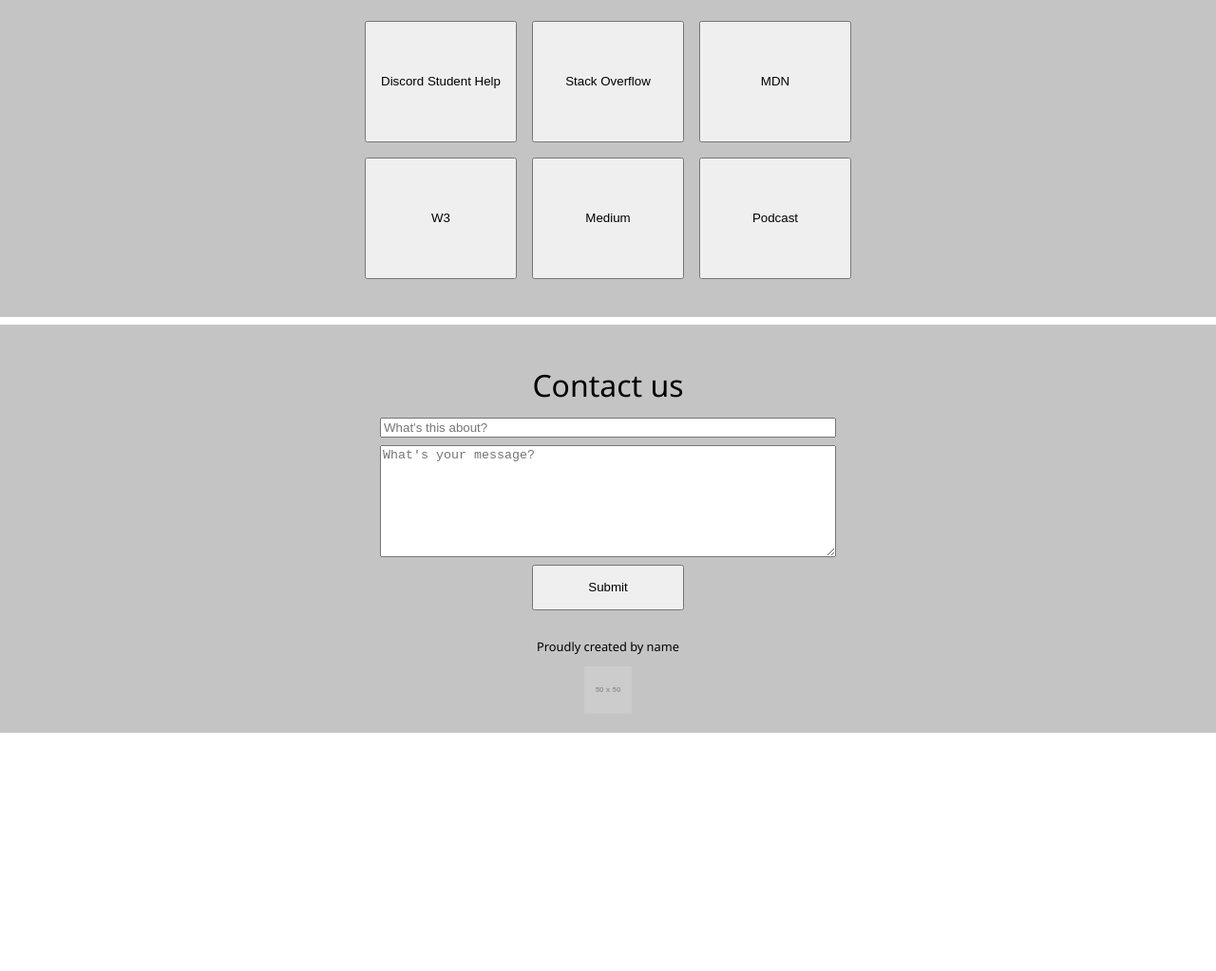
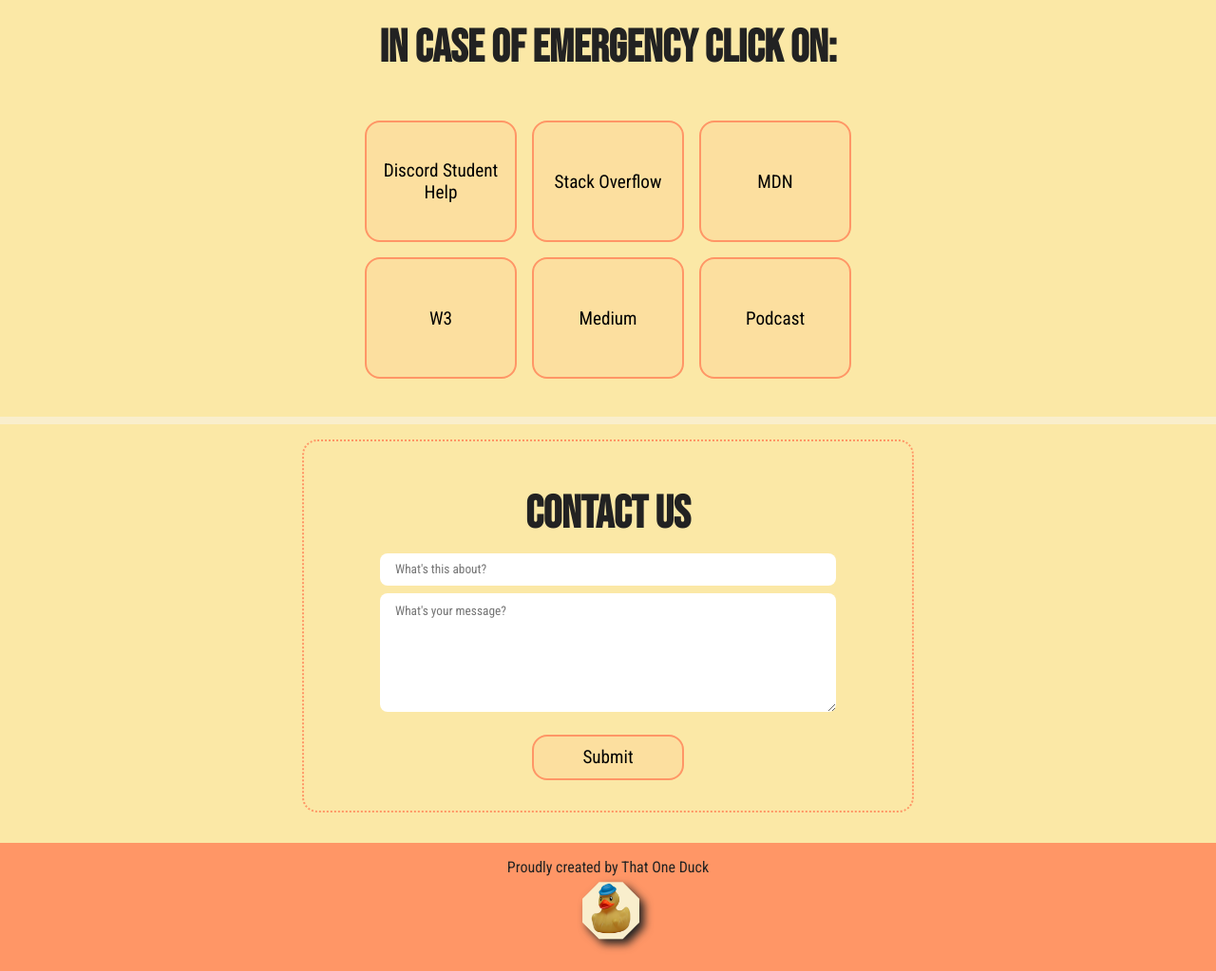
Before and after one commit to FreddySeydon/CS_ex_wireframe, a plain HTML site: page index.html in a window 1280 px wide. Shown: the part 800-1823 px from the top of the page at 95% size. Before the commit the page ends 1572 px from the top, so only its background shows below. Drawn offline with Linux system fonts and the light colour scheme; placeholder pictures from the web are drawn by us.

Commit message:
Finished Styling

```diff
--- a/index.html
+++ b/index.html
@@ -7,12 +7,14 @@
     <meta name="viewport" content="width=device-width, initial-scale=1.0">
     <title>HTML Wireframe Exercise</title>
     <link rel="stylesheet" href="style.css">
+    <link rel="stylesheet" href="https://fonts.googleapis.com/css?family=Bebas+Neue">
+    <link rel="stylesheet" href="https://fonts.googleapis.com/css?family=Roboto+Condensed">
 </head>
 
 <body>
     <header>
         <nav>
-            <img src="http://via.placeholder.com/200x100" alt="Company Logo">
+            <img src="img/duck-logo.png" alt="Company Logo">
             <div class="navElements">
                 <ul>
                     <li><a href="#home">Home</a></li>
@@ -33,9 +35,9 @@
         <section id="duck">
             <div class="duckText">
                 <p>Text about this page > what is this for?</p>
-                <button>Button</button>
+                <button onclick="window.location.href='https://renja.cc'">Button</button>
             </div>
-            <img src="http://via.placeholder.com/300x300" alt="placeholder Image">
+            <img src="img/duck-headshot.png" alt="placeholder Image">
         </section>
         <section id="emergency">
             <h1>In case of Emergency click on:</h1>
@@ -51,15 +53,15 @@
         <section id="contact">
             <form action="">
                 <h1>Contact us</h1>
-                <input type="text" name="subject" placeholder="What's this about?" id="">
-                <textarea name="message" id="message" placeholder="What's your message?" cols="30" rows="10"></textarea>
+                <input class="formField" type="text" name="subject" placeholder="What's this about?" id="">
+                <textarea class="formField" name="message" id="message" placeholder="What's your message?" cols="30" rows="10"></textarea>
                 <button type="submit">Submit</button>
             </form>
         </section>
         <footer>
             <div class="credits">
-                <p>Proudly created by name</p>
-                <img src="http://via.placeholder.com/50x50" alt="Face of Creator">
+                <p>Proudly created by That One Duck</p>
+                <img src="img/duck-credits.png" alt="That One Duck">
             </div>
         </footer>
     </main>
--- a/style.css
+++ b/style.css
@@ -1,8 +1,55 @@
+:root {
+    --main-color:#f9eecc;
+    --section-color: rgb(251, 232, 166);
+    --nav-color: rgba(145, 120, 88, 0.2);
+    --font-color: #222222;
+    --orange-color: #ff9666;
+    --transition-time: 0.3s;
+}
+
 html, body {
     font-family: 'Segoe UI', Tahoma, Geneva, Verdana, sans-serif;
     margin: 0;
     padding: 0;
     box-sizing: border-box;
+    color: var(--font-color);
+    font-family: "Roboto Condensed", sans-serif;
+}
+
+body {
+    background-color: var(--main-color);
+}
+
+h1 {
+    font-family: "Bebas Neue", sans-serif;
+    font-size: 3rem;
+}
+
+p {
+    font-family: "Roboto Condensed", sans-serif;
+    font-size: 1.5rem;
+}
+
+button {
+    border-radius: 1rem;
+    border-style: solid;
+    border-width: 0.15rem;
+    border-color: var(--orange-color);
+    background-color: rgba(255, 150, 102, 0.1);
+    font-family: "Roboto Condensed", sans-serif;
+    font-size: 1.2rem;
+    transition: background-color var(--transition-time), color var(--transition-time);
+}
+
+button:hover{
+    background-color: var(--orange-color);
+    cursor: pointer;
+    color: white;
+}
+
+button:active {
+    background-color: #cc7851;
+    border-style: dotted;
 }
 
 nav {
@@ -13,16 +60,26 @@ nav {
     padding-right: 6rem;
     padding-top: 1rem;
     padding-bottom: 1rem;
-    background-color: #eaeaea;
+    background-color: var(--nav-color);
+    font-size: 1.2rem;
+    border-bottom: dashed var(--orange-color);
 }
 
 nav img {
-    width: 10rem;
+    max-width: 10rem;
+    max-height: 10rem;
     height: auto;
+    width: auto;
+    /* box-shadow: 10px 10px #222222;*/
+    -webkit-filter: drop-shadow(5px 5px 5px #222);
+    filter: drop-shadow(5px 5px 5px #222);
+    padding-top: 1rem;
 }
 
 nav ul {
     display: flex;
+    flex-wrap: wrap;
+    row-gap: 1rem;
 }
 
 nav ul li {
@@ -31,15 +88,21 @@ nav ul li {
     align-items: center;
     justify-content: center;
     margin-right: 2rem;
-    background-color: white;
+    background-color: transparent;
     width: 10rem;
     height: 5rem;
+    border-radius: 1rem;
+    border-style: solid;
+    border-width: 0.15rem;
+    border-color: var(--orange-color);
+    transition: background-color var(--transition-time);
     /* text-align: center; */
 }
 
 nav a {
     text-decoration: none;
     color: black;
+    transition: color var(--transition-time);
     /* padding: 2rem 3.7rem;
     margin: -2rem -3.7rem; */
 }
@@ -49,15 +112,19 @@ nav li:hover a {
 }
 
 nav ul li:hover {
-    background-color: #c4c4c4;
+    background-color: var(--orange-color);
     cursor: pointer;
+}
+
+nav ul li:active {
+    background-color: #cc7851;
 }
 
 section {
     display: flex;
     justify-content: center;
     align-items: center;
-    background-color: #c4c4c4;
+    background-color: var(--section-color);
     min-height: 30vh;
     padding: 1rem;
     margin-bottom: 0.5rem;
@@ -66,11 +133,6 @@ section {
 
 section img {
     height: auto;
-}
-
-h1 {
-    font-size: 2rem;
-    font-weight: normal;
 }
 
 section p {
@@ -94,6 +156,16 @@ section p {
 #duck img {
     width: 18rem;
     height: auto;
+    border-style: dotted;
+    border-radius: 3rem;
+    padding: 1rem;
+    border-color: var(--orange-color);
+    transition: transform .5s, border-color .5s;
+}
+
+#duck img:hover {
+    transform: scale(1.5);
+    border-color: transparent
 }
 
 #emergency {
@@ -109,8 +181,8 @@ section p {
 }
 
 #emergency button {
-    min-height: 8rem;
-    min-width: 10rem;
+    height: 8rem;
+    width: 10rem;
     margin: 0.5rem;
 }
 
@@ -122,11 +194,33 @@ section p {
     padding-bottom: 1rem;
 }
 
+.formField {
+    border-radius: 0.5rem;
+    border-width: 0;
+    min-height: 2rem;
+    padding-left: 1rem;
+    font-family: "Roboto Condensed";
+}
+
+.formField:focus {
+    /* border-color: var(--orange-color); */
+    /* border-width: 0.2rem; */
+    outline: solid;
+    outline-color: var(--orange-color);
+    outline-width: 0.15rem;
+}
+
+/* ::placeholder {
+    padding-left: 1rem;
+    padding-top: 0.5rem;
+} */
+
 #contact {
     display: flex;
     justify-content: center;
     text-align: center;
     margin-bottom: 0;
+    padding-bottom: 2rem;
 }
 
 #contact form {
@@ -134,11 +228,18 @@ section p {
     flex-direction: column;
     row-gap: 0.5rem;
     flex-basis: 30rem;
+    border-style: dotted;
+    border-width: 0.15rem;
+    border-radius: 1rem;
+    border-color: var(--orange-color);
+    padding: 0.5rem 5rem;
+    padding-bottom: 2rem;
 }
 
 #contact form textarea{
     height: 7rem;
-    flex-grow: 2;
+    padding-top: 0.7rem;
+    /* flex-grow: 2; */
 }
 
 #contact form button {
@@ -146,6 +247,7 @@ section p {
     height: 3rem;
     align-self: center;
     flex-grow: 2;
+    margin-top: 1rem;
 }
 
 #contact form h1 {
@@ -156,13 +258,38 @@ section p {
 footer {
     display: flex;
     justify-content: center;
-    background-color: #c4c4c4;
+    background-color: var(--orange-color);
     margin:0;
     padding:0;
 }
 
 .credits {
     text-align: center;
-    font-size: 0.8rem;
+    /* font-size: 0.001rem; */
     padding-bottom: 1rem;
 }
+
+.credits p {
+    font-size: 1rem;
+    padding-bottom: 0;
+    margin-bottom: 0;
+}
+
+.credits img {
+    width: 5rem;
+    height: auto;
+    margin-top: 0;
+    padding-top: 0;
+    -webkit-filter: drop-shadow(5px 5px 5px #222);
+    filter: drop-shadow(5px 5px 5px #222);
+}
+
+@media only screen and (max-width: 600px) {
+    header {
+        display: none;
+    }
+
+    section img {
+        display: none;
+    }
+}
```
Also changed, not shown: img/duck-credits.png (added), img/duck-headshot.png (added), img/duck-logo.png (added).
